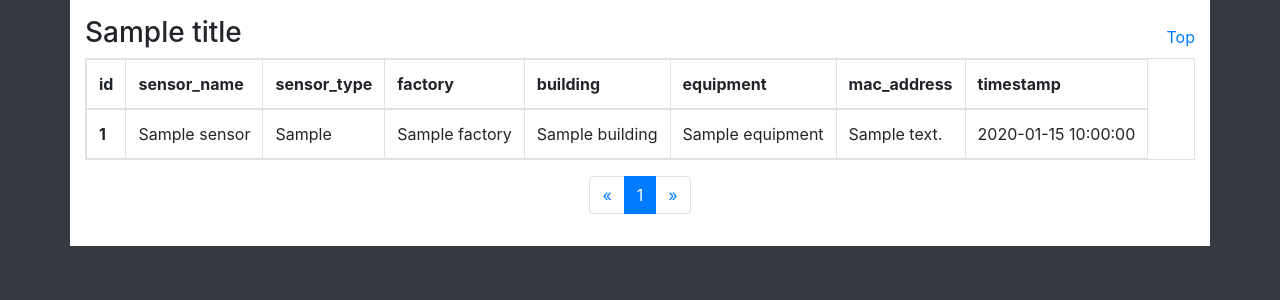
After one commit to BeatCraft/iot-uploader, a FastAPI app: template templates/sensors.html in a window 1280 px wide. The commit adds this page. Shown: the top 300 px of the page. Run offline with FastAPI, Linux system fonts and the light colour scheme; the template is opened without the code that fills it: most values are stand-ins (such as "Sample title", 1, 10 or a date in 2020).

Commit message:
sensors page

```diff
--- a/iotuploader/sensors.py
+++ b/iotuploader/sensors.py
@@ -70,6 +70,7 @@ def import_sensors_csv(db, csv_file):
             sensor.mac_address = row[6]
             sensor.timestamp = timestamp
             logger.info(f"update sensor {sensor.sensor_name} {sensor.sensor_type}")
+            logger.debug(f"{sensor.factory} {sensor.building} {sensor.equipment}")
         else:
             sensor = Sensor(
                 sensor_name = row[5],
@@ -82,6 +83,7 @@ def import_sensors_csv(db, csv_file):
             )
             db.add(sensor)
             logger.info(f"insert sensor {sensor.sensor_name} {sensor.sensor_type}")
+            logger.debug(f"{sensor.factory} {sensor.building} {sensor.equipment}")
 
         db.flush()
         logger.debug(json.dumps(sensor.to_dict(), indent=2, ensure_ascii=False))
--- a/iotuploader/tools.py
+++ b/iotuploader/tools.py
@@ -13,7 +13,7 @@ from sqlalchemy import select, func
 
 from .config import get_settings
 from .database import get_db
-from .models import SensorData
+from .models import Sensor, SensorData
 
 settings = get_settings()
 logger = logging.getLogger("gunicorn.error")
@@ -31,6 +31,32 @@ app.mount("/tools/static/overlay-images", StaticFiles(directory=overlay_dir), na
 @app.get("/tools/test", status_code=200)
 async def get_test():
     return "tools test"
+
+
+@app.get("/tools/sensors", response_class=HTMLResponse)
+def get_sensors(
+        req: Request,
+        page: int = 1,
+        size: int = 20,
+        db: Session = Depends(get_db)):
+
+    count = db.scalar(select(func.count("*")).select_from(Sensor))
+    total_page = math.ceil(count / size)
+
+    st = select(Sensor)\
+            .order_by(Sensor.id.desc())\
+            .offset((page-1) * size)\
+            .limit(size)
+    data = db.scalars(st).all()
+
+    ctx = {
+        "request": req,
+        "title": "Sensors",
+        "sensors": data,
+        "page": page,
+        "total_page": total_page,
+    }
+    return templates.TemplateResponse("sensors.html", ctx)
 
 
 @app.get("/tools/sensordata", response_class=HTMLResponse)
--- a/templates/datalist.html
+++ b/templates/datalist.html
@@ -3,7 +3,6 @@
 <head>
     <meta charset="utf-8">
     <meta name="viewport" content="width=device-width, initial-scale=1">
-    <link rel="icon" type="image/png" href="/images/bot.png" />
     <link rel="stylesheet" href="https://cdn.jsdelivr.net/npm/bootstrap@4.5.3/dist/css/bootstrap.min.css" integrity="sha384-TX8t27EcRE3e/ihU7zmQxVncDAy5uIKz4rEkgIXeMed4M0jlfIDPvg6uqKI2xXr2" crossorigin="anonymous">
     <title>{{ title }}</title>
     <style>
@@ -72,11 +71,14 @@ function pagination(c, m) {
     l = i;
   }
 
+  let urlPrev = new URL(location);
+  urlPrev.searchParams.set('page', Math.max(c-1, 1));
+
   var ul = $('<ul class="pagination justify-content-center">');
   ul.append(
     $('<li class="page-item">')
       .append($('<a class="page-link" aria-label="Previous">')
-      .attr('href', "?page=" + Math.max(c-1, 1))
+      .attr('href', urlPrev)
       .append("&laquo;")
     )
   );
@@ -89,9 +91,12 @@ function pagination(c, m) {
         )
       );
     } else {
+      let urlPage = new URL(location);
+      urlPage.searchParams.set('page', i);
+
       var li = $('<li class="page-item">').append(
         $('<a class="page-link" >')
-          .attr('href', "?page=" + i)
+          .attr('href', urlPage)
           .append(i)
       );
       if (i === c) {
@@ -101,10 +106,13 @@ function pagination(c, m) {
     }
   }
 
+  let urlNext = new URL(location);
+  urlNext.searchParams.set('page', Math.min(c+1, m));
+
   ul.append(
     $('<li class="page-item">')
       .append($('<a class="page-link" href="#" aria-label="Next">')
-      .attr('href', "?page=" + Math.min(c+1, m))
+      .attr('href', urlNext)
       .append("&raquo;")
     )
   );
--- /dev/null
+++ b/templates/sensors.html
@@ -0,0 +1,25 @@
+{% extends "datalist.html" %}
+    {% block thead %}
+      <th>id</th>
+      <th>sensor_name</th>
+      <th>sensor_type</th>
+      <th>factory</th>
+      <th>building</th>
+      <th>equipment</th>
+      <th>mac_address</th>
+      <th>timestamp</th>
+    {% endblock %}
+    {% block tbody %}
+      {% for d in sensors %}
+      <tr>
+      <th>{{ d.id }}</th>
+      <td>{{ d.sensor_name or "" }}</td>
+      <td>{{ d.sensor_type or "" }}</td>
+      <td>{{ d.factory or "" }}</td>
+      <td>{{ d.building or "" }}</td>
+      <td>{{ d.equipment or "" }}</td>
+      <td>{{ d.mac_address or "" }}</td>
+      <td class="text-nowrap">{{ d.timestamp }}</td>
+      </tr>
+      {% endfor %}
+    {% endblock %}
```
